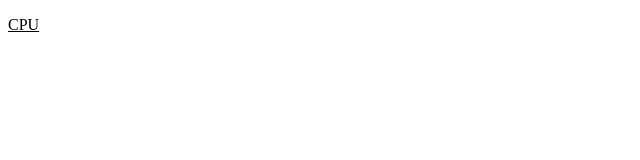
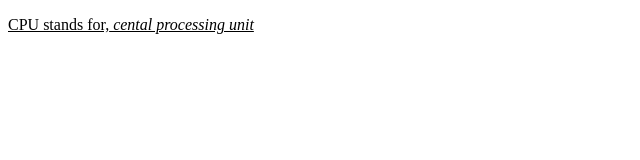
Before and after one commit to iamneo-production/dcfcfeebbaadaeccdfffebaeceaec, a website: page public/index.html in a window 1280 px wide. Shown: the whole page, without its empty margins (0-640 px from the left). Drawn offline with Linux system fonts and the light colour scheme.

Commit message:
Backup Commit

```diff
--- a/public/index.html
+++ b/public/index.html
@@ -2,7 +2,7 @@
 <html>
     <head>
         <title> CPU </title>
-        <p><u>CPU </u></p>
+        <p><u>CPU stands for,<i> cental processing unit</i></u></p>
 
         </title>
     </head>
```
